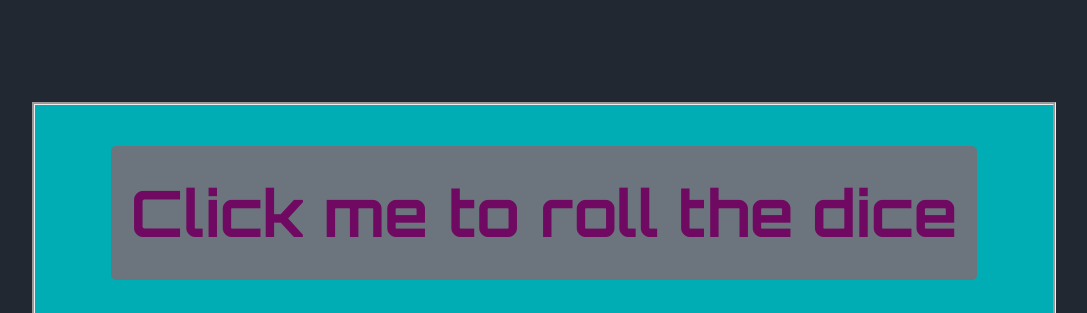
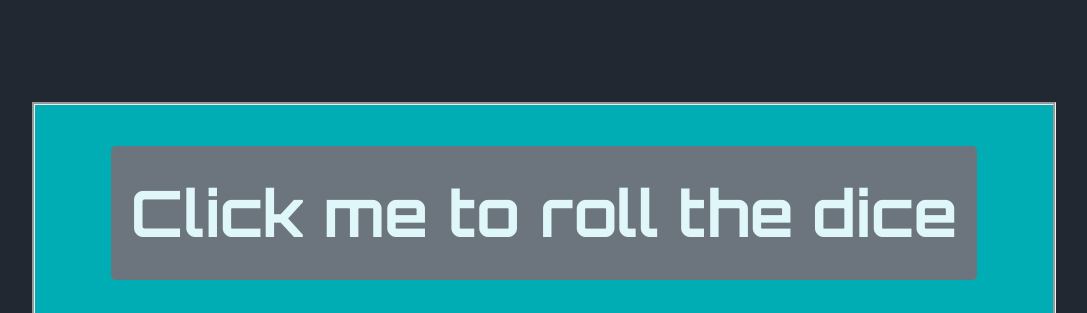
Before and after one commit to sspkraju/RollTheDice, a plain HTML site: page index.html in a window 1280 px wide. Shown: the top 313 px of the page, without its empty margins (96-1183 px from the left). Drawn offline with nearby package versions, Linux system fonts and the light colour scheme.

Commit message:
Update styles.css

```diff
--- a/css/styles.css
+++ b/css/styles.css
@@ -21,7 +21,7 @@ img{ width: 50%;}
 h1,.btn{ padding: 2% 2%;
     font-family: 'Orbitron', sans-serif;
     font-size: 4rem;
-    color: #700961;
+    color: #E0F7FA;
     margin: 3% 1%;
     font-weight: bolder;}
 
```
